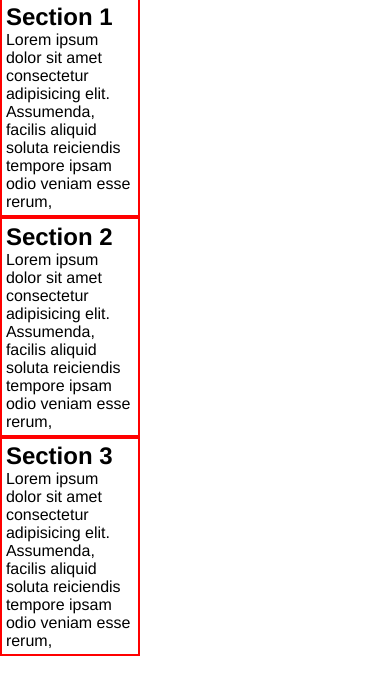
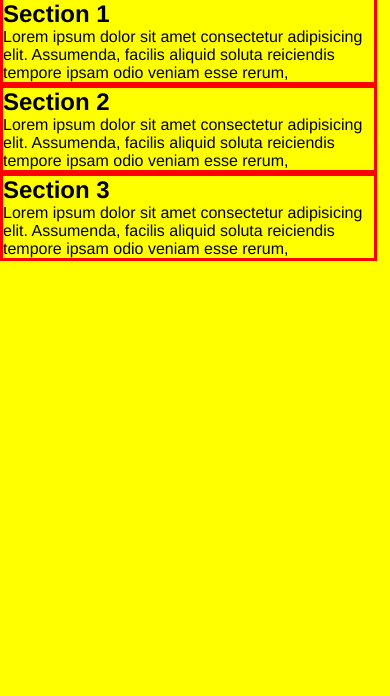
Before and after one commit to 4willl09/WebTechPractical, a plain HTML site: page week 2/index.html in a window 390 px wide. Shown: the part 148-844 px from the top of the page. Drawn offline with Linux system fonts and the light colour scheme.

Commit message:
makning it responsive

```diff
--- a/week 2/main.css
+++ b/week 2/main.css
@@ -2,9 +2,9 @@
     margin:0;
     padding:0
 }
-section{border:2px solid red;
-width:33%;
-padding:1%}
+section{border:solid red;overflow:hidden;
+width:95%;
+float:none}
 
 body {
     font-family: 'Franklin Gothic Medium', 'Arial Narrow', Arial, sans-serif
@@ -14,3 +14,35 @@ nav {background-color:royalblue}
 nav ul {widows: 200px;
 margin:0 auto}
 nav ul li{display: inline }
+
+@media(max-width:500px) {
+    body {
+       background-color:yellow;
+    }
+}
+/* Large Devices, Wide Screens */
+@media (max-width : 1200px) {
+
+}
+
+ /* Medium Devices, Desktops */
+@media (max-width : 992px) {
+
+
+}
+
+ /* Small Devices, Tablets */
+@media (max-width : 768px) {
+
+}
+
+   /* Extra Small Devices, Phones */
+@media (max-width : 480px) {
+
+}
+
+
+/* Custom, iPhone Retina */
+@media (max-width : 320px) {
+
+}
```
